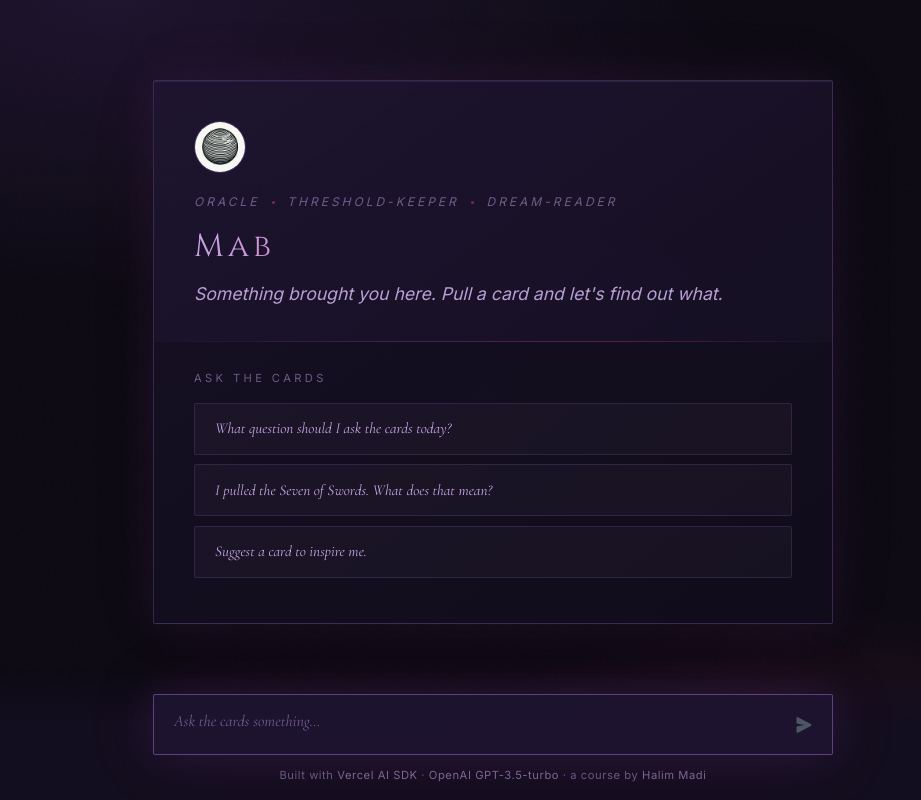
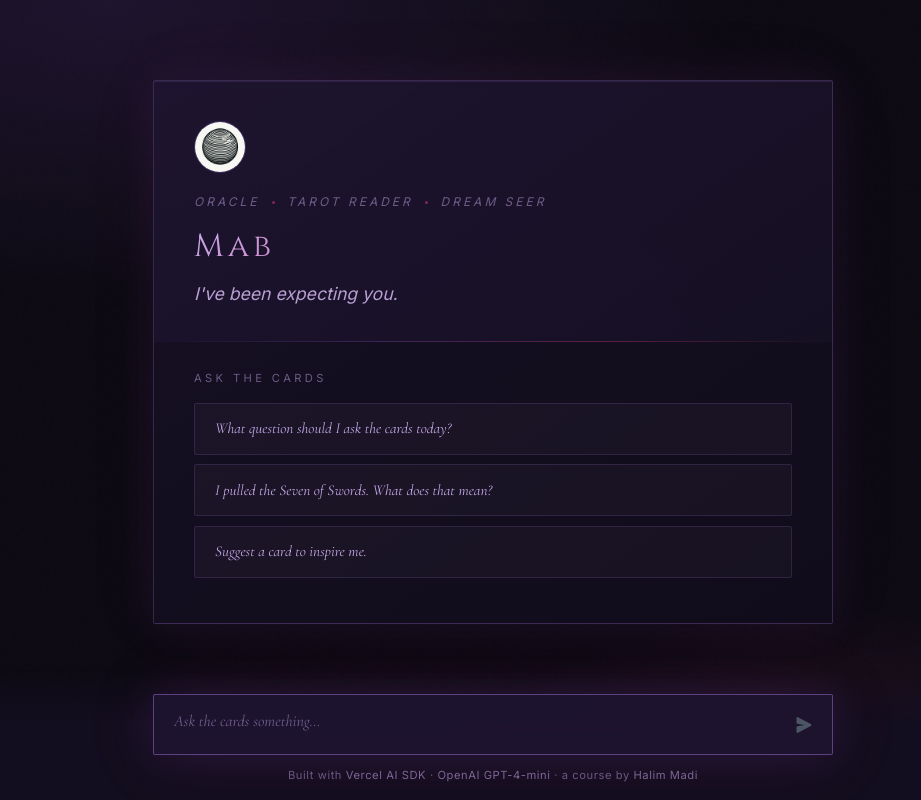
Before and after one commit to emilygtcorrea/Pagan-Tarot-Oracle, a Next.js app: page / in a window 1280 px wide. Shown: the whole page, without its empty margins (147-1068 px from the left). Built offline with nearby package versions, Linux system fonts and the light colour scheme.

Commit message:
Update page.tsx

```diff
--- a/app/page.tsx
+++ b/app/page.tsx
@@ -405,11 +405,11 @@ export default function Chat() {
                 style={{ borderRadius: '50%', border: '1px solid rgba(155,111,212,0.3)' }}
               />
               <p className="welcome-eyebrow" style={{ marginTop: '1.25rem' }}>
-                oracle <span className="sigil" /> threshold-keeper <span className="sigil" /> dream-reader
+                oracle <span className="sigil" /> tarot reader <span className="sigil" /> dream seer
               </p>
               <h1 className="welcome-title">Mab</h1>
               <p className="welcome-tagline">
-                Something brought you here. Pull a card and let's find out what.
+                I've been expecting you.
               </p>
             </div>
 
@@ -480,11 +480,11 @@ export default function Chat() {
             </a>
             {" · "}
             <a
-              href="https://openai.com/blog/gpt-3-5-turbo-fine-tuning-and-api-updates"
+              href="https://openai.com/blog/gpt-4-mini-fine-tuning-and-api-updates"
               target="_blank"
               rel="noopener noreferrer"
             >
-              OpenAI GPT-3.5-turbo
+              OpenAI GPT-4-mini
             </a>
             {" · "}
             a course by{" "}
```
